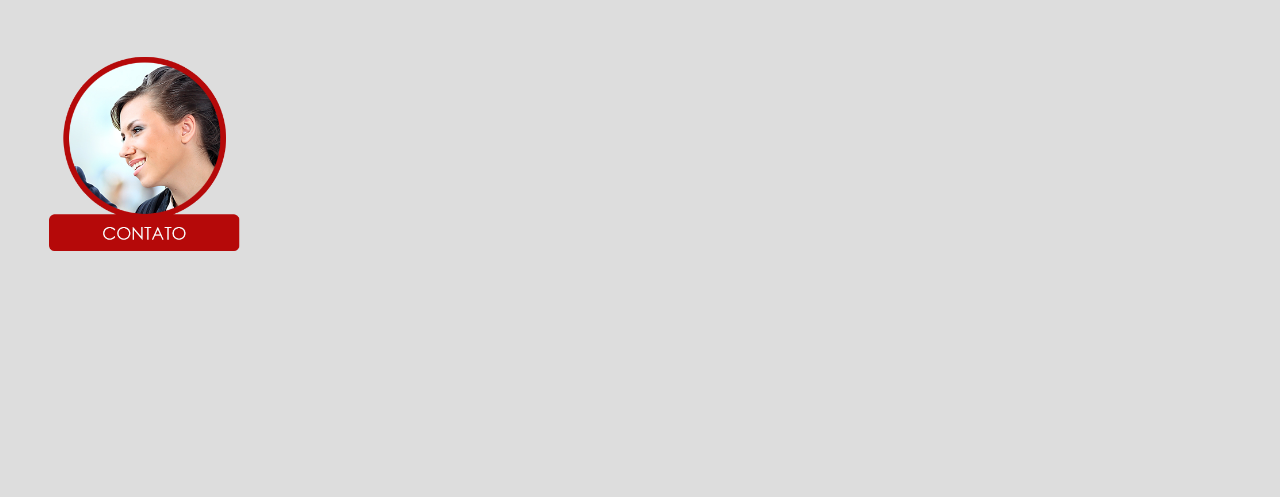
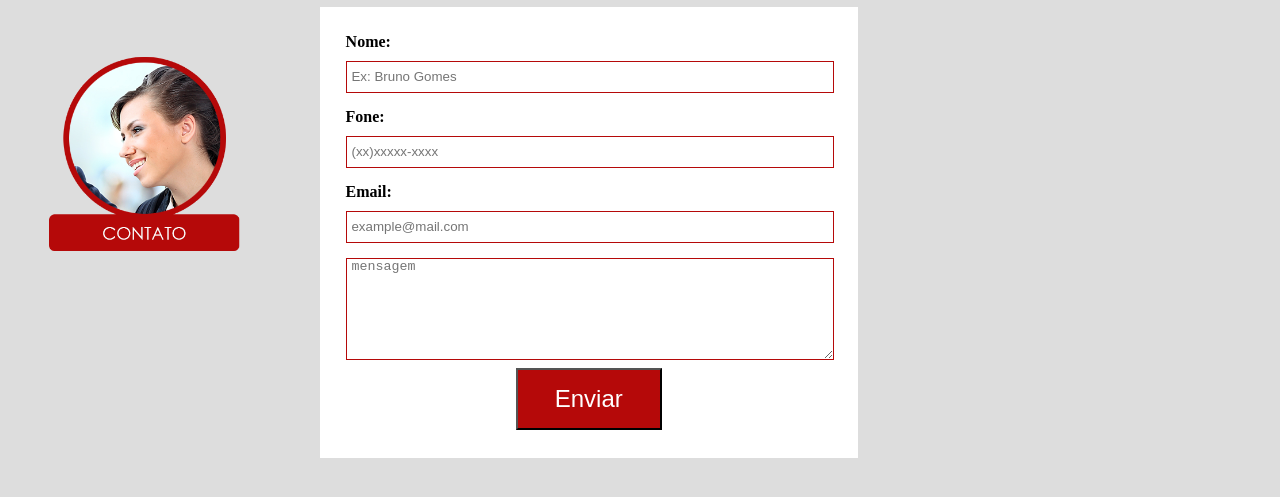
Before and after one commit to BrunoGomes-97/Site-Simples-Bradesco, a plain HTML site: page contato.html in a window 1280 px wide. Shown: the part 103-600 px from the top of the page. Drawn offline with Linux system fonts and the light colour scheme.

Commit message:
Finished Form's style

```diff
--- a/contato.html
+++ b/contato.html
@@ -28,8 +28,23 @@
         <img src="./assets/contato.png" alt="imagem de contato" />
       </div>
       <section id="txt-contato">
-        <form>
-
+        <form name="meu_form" id="meu_form">
+          <p class="nome">
+            <label for="nome">Nome:</label><br>
+            <input type="text" id="nomeid" placeholder="Ex: Bruno Gomes" required="required" name="nome">
+          </p>
+          <p class="fone">
+            <label for="fone">Fone:</label><br>
+            <input type="phone" id="foneid" placeholder="(xx)xxxxx-xxxx" name="fone">
+          </p>
+          <p class="email">
+            <label for="email">Email:</label><br>
+            <input type="email" id="emailid" placeholder="example@mail.com" required="required">
+          </p>
+          <p class="mensagem">
+            <textarea placeholder="mensagem" required="required"></textarea>
+          </p>
+          <button type="submit" form="meu_form">Enviar</button>
         </form>
       </section>
     </div>
--- a/style.css
+++ b/style.css
@@ -260,3 +260,58 @@ footer .footer-text a {
 #img-conteudo-sobre img {
   width: 100%;
 }
+
+/*Propriedades ./contato */
+
+#txt-contato {
+  width: 100%;
+  height: 100%;
+
+}
+
+#txt-contato form {
+  width: 38%;
+  position: relative;
+  float: left;
+  background-color: #fff;
+  padding: 2%;
+  top: 5%;
+  min-height: 400px;
+  margin-top: 10px;
+
+}
+
+#txt-contato form label {
+  font-weight: bold;
+}
+
+#txt-contato input {
+  max-width: 100%;
+  width: 99%;
+  height: 30px;
+  margin-top: 10px;
+  margin-bottom: 15px;
+  border: solid #b50909 1px;
+  padding-left: 1%;
+}
+
+#txt-contato form textarea {
+  max-width: 100%;
+  width: 99%;
+  border: solid #b50909 1px;
+  padding-left: 1%;
+  min-height: 100px;
+}
+
+#txt-contato form button {
+  width: 30%;
+  height: auto;
+  cursor: pointer;
+  background-color: #b50909;
+  color: #fff;
+  font-size: 1.5em;
+  padding: 15px 0 15px 0;
+  margin-left: 35%;
+  margin-top: 1%;
+
+}
```
